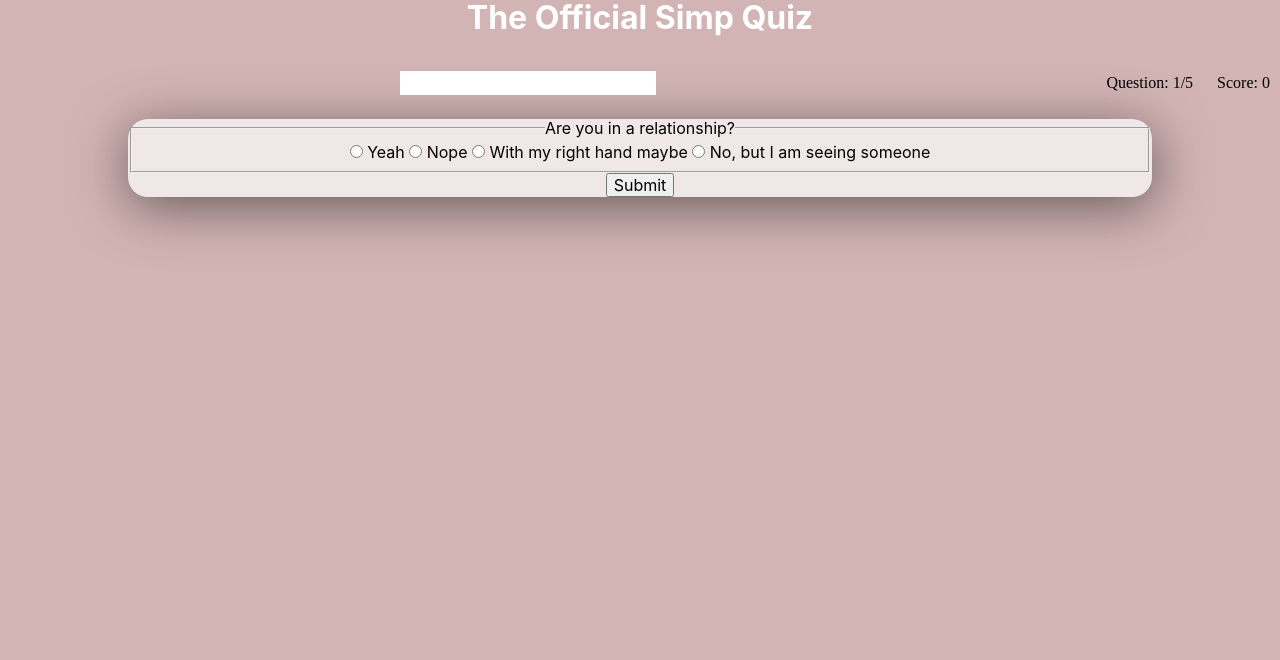
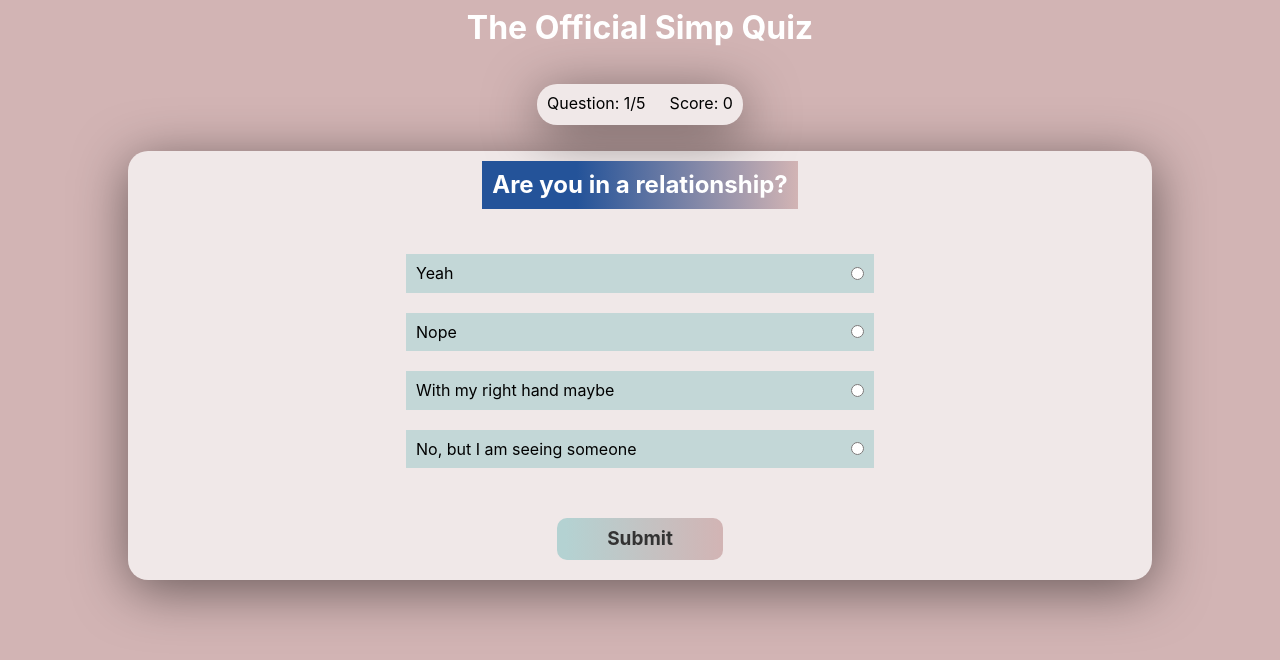
Before and after one commit to oeanwells/simp-quiz-app, a plain HTML site: page index.html in a window 1280 px wide. Both pictures are taken after a click on the button "Begin". Drawn offline with nearby package versions, Linux system fonts and the light colour scheme.

Commit message:
finished css for most part on start page and question page. Can add more stylistic elements but they look good right now.

```diff
--- a/app.js
+++ b/app.js
@@ -11,6 +11,8 @@ function renderStartPage () {
   $("main").html(`
   <section class="startPage">
     <h1>Are you a SIMP? Don't know? Then find out!</h1>
+    <img src="start-page-simp-pic.jpg">
+    <br>
     <button type="button" class="startButton">Begin</button>
   </section>
   `);
@@ -24,8 +26,8 @@ function renderQuestion () {
   $("main").html(`
   <section class="questionBackground">
     <form class="questionForm">
-      <fieldset class="radio">
-        <legend>${question.question}</legend>
+      <fieldset class="radio" >
+        <legend><h2>${question.question}</h2></legend>
         <label>
           <input type="radio" value="${question.answer1}" name="answer" required>
           ${question.answer1}
--- a/test.scss
+++ b/test.scss
@@ -13,28 +13,39 @@ header {
     text-align: center;*/
     h1 {
         font-family: -apple-system, BlinkMacSystemFont, 'Segoe UI', Roboto, Oxygen, Ubuntu, Cantarell, 'Open Sans', 'Helvetica Neue', sans-serif;
-        padding-top: 0;
+        padding-top: 10px;
         margin-top: 0;
         color: white;
         }
-    div {
+    div.bar-score-question {
         display: flex;
         flex-direction: row;
         align-items: center;
-        margin: 0 auto 0 auto;
-        .progress-bar {
-            background-color: white;
+        justify-content: center;
+        padding: 0 10vw 0 10vw;
+        margin: 0 10vw 0 10vw;
+
+        //div.progress-bar {
+          //  background-color: rgb(240, 232, 232);
+            //height: 24px;
+            //width: 20vw;
+            //border-radius: 20px;
+            // box-shadow: 1px 10px 53px 0 rgba(0,0,0,0.5);
+        //}
+        ul {
+            border-radius: 20px;
+            background-color: rgb(240, 232, 232);
             height: 24px;
-            width: 20%;
-
-        }
-        ul {
-
+            box-shadow: 1px 10px 53px 0 rgba(0,0,0,0.5);
+            padding: 10px 0 7px 0;
 
             li {
             list-style: none;
             padding: 0 10px 0 10px;
             display: inline;
+
+
+            font-family: -apple-system, BlinkMacSystemFont, 'Segoe UI', Roboto, Oxygen, Ubuntu, Cantarell, 'Open Sans', 'Helvetica Neue', sans-serif;
         }
     }
     }
@@ -47,4 +58,94 @@ main {
     border-radius: 20px;
     box-shadow: 1px 10px 53px 0 rgba(0,0,0,0.5);
     font-family: -apple-system, BlinkMacSystemFont, 'Segoe UI', Roboto, Oxygen, Ubuntu, Cantarell, 'Open Sans', 'Helvetica Neue', sans-serif;
+    width: auto;
+    height: auto;
+    .startPage {
+
+        h1 {
+            padding-top: 20px;
+        }
+
+    img {
+        width: 20vw;
+        height: 20vw;
+        border-radius: 30px;
+        background-color: rgba(210, 180, 180, 0.5);
+        box-shadow: 1px 10px 53px 0 rgba(0,0,0,0.5);
+        margin: 40px 0;
+    }
+    .startButton {
+        //box-shadow: 0px 1px 0px 0px #fff6af;
+	background:linear-gradient(to right,rgb(180, 210, 210) 5%, rgb(210, 180, 180) 100%);
+	background-color: rgb(180, 210, 210);
+	border-radius:10px;
+	border: none;
+	display:inline-block;
+	cursor:pointer;
+	color:#333333;
+	font-family: -apple-system, BlinkMacSystemFont, 'Segoe UI', Roboto, Oxygen, Ubuntu, Cantarell, 'Open Sans', 'Helvetica Neue', sans-serif;
+	font-size: 19px;
+	font-weight:bold;
+	padding:10px 50px;
+	text-decoration:none;
+    //text-shadow:0px 1px 0px #ffee66;
+    margin-bottom: 20px;
+    margin-top: 20px;
+    box-shadow: 1px 10px 53px 0 rgba(0,0,0,0.5);
+    }
 }
+}
+
+section.questionBackground {
+    display: flex;
+    flex-direction: column;
+    align-items: center;
+    form.questionForm {
+
+
+        fieldset.radio {
+            border: 0px;
+
+
+
+            legend h2 {
+                background:linear-gradient(to right,rgb(36, 83, 153) 30%, rgb(210, 180, 180) 100%);
+                color: white;
+                margin-top: 10px;
+                padding: 10px 10px;
+            }
+
+            label {
+                display: flex;
+                align-items: center;
+                margin: 20px 0;
+                padding: 10px 10px;
+                background-color: rgba(180, 210, 210, 0.75);
+                width: 35vw;
+                height: auto;
+                direction: rtl;
+                justify-content: space-between;
+            }
+        }
+        button {
+            background:linear-gradient(to right,rgb(180, 210, 210) 5%, rgb(210, 180, 180) 100%);
+	background-color: rgb(180, 210, 210);
+	border-radius:10px;
+	border: none;
+	display:inline-block;
+	cursor:pointer;
+	color:#333333;
+	font-family: -apple-system, BlinkMacSystemFont, 'Segoe UI', Roboto, Oxygen, Ubuntu, Cantarell, 'Open Sans', 'Helvetica Neue', sans-serif;
+	font-size: 19px;
+	font-weight:bold;
+	padding:10px 50px;
+	text-decoration:none;
+    //text-shadow:0px 1px 0px #ffee66;
+    margin-bottom: 20px;
+    margin-top: 20px;
+    //box-shadow: 1px 10px 53px 0 rgba(0,0,0,0.5);
+        }
+
+    }
+
+}
```
Also changed, not shown: app.css, start-page-simp-pic.jpg (added), 1 other file.
